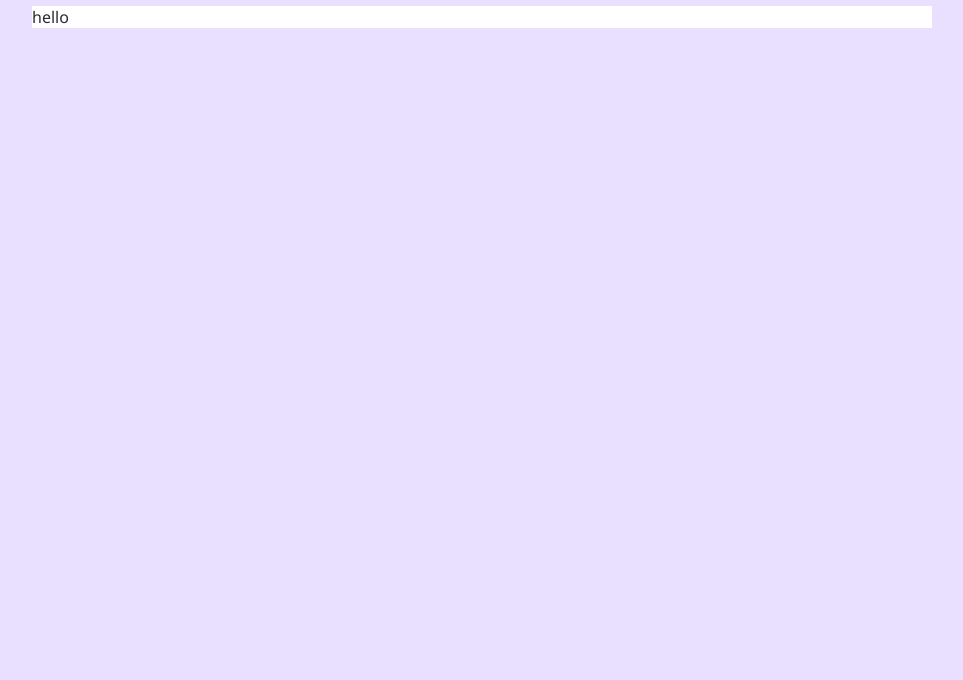
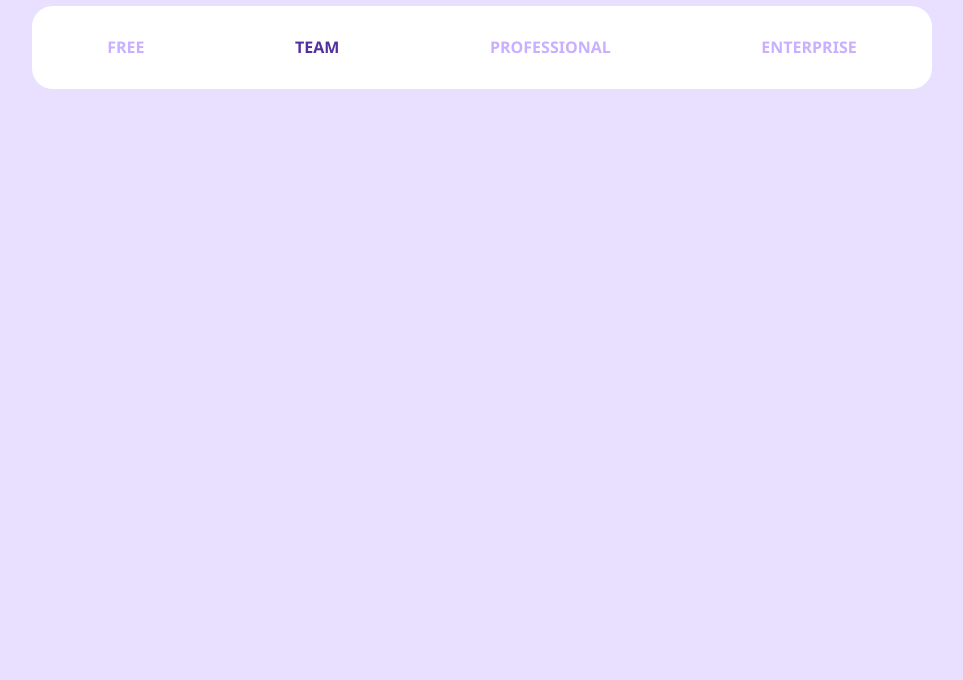
Before and after one commit to TaiwoOluwaseyi/Cost-Estimator, a plain HTML site: page index.html in a window 1280 px wide. Shown: the part 120-800 px from the top of the page, without its empty margins (158-1121 px from the left). Drawn offline with Linux system fonts and the light colour scheme.

Commit message:
first commit

```diff
--- a/index.html
+++ b/index.html
@@ -9,7 +9,13 @@
 <body>
     <h1>Estimate Your Cost</h1>
     <div class="container">
-        hello
+        <div class="tabs">
+            <p>Free</p>
+            <p class="active">Team</p>
+            <p>Professional</p>
+            <p>Enterprise</p>
+
+        </div>
     </div>
 
 </body>
--- a/style.css
+++ b/style.css
@@ -17,5 +17,35 @@ h1 {
     background-color: #fff;
     width: 100%;
     max-width: 900px;
+    display: flex;
+    flex-direction: column;
+    justify-content: center;
+    align-items: center;
+    border-radius: 1.3rem;
+}
+
+
+.tabs {
+    /* border: 1px solid red; */
+    display: flex;
+    flex-direction: row;
+    width: 100%;
+    justify-content: space-around;
+    text-transform: uppercase;
+    font-weight: bold;
+    color: rgb(200, 175, 255);
+}
+
+.tabs p {
+    padding: 0.9rem;
+}
+
+.tabs p:hover {
+    color: rgb(83, 49, 156);
+    cursor: pointer;
+}
+
+.tabs p.active {
+    color: rgb(83, 49, 156);
 
 }
```
